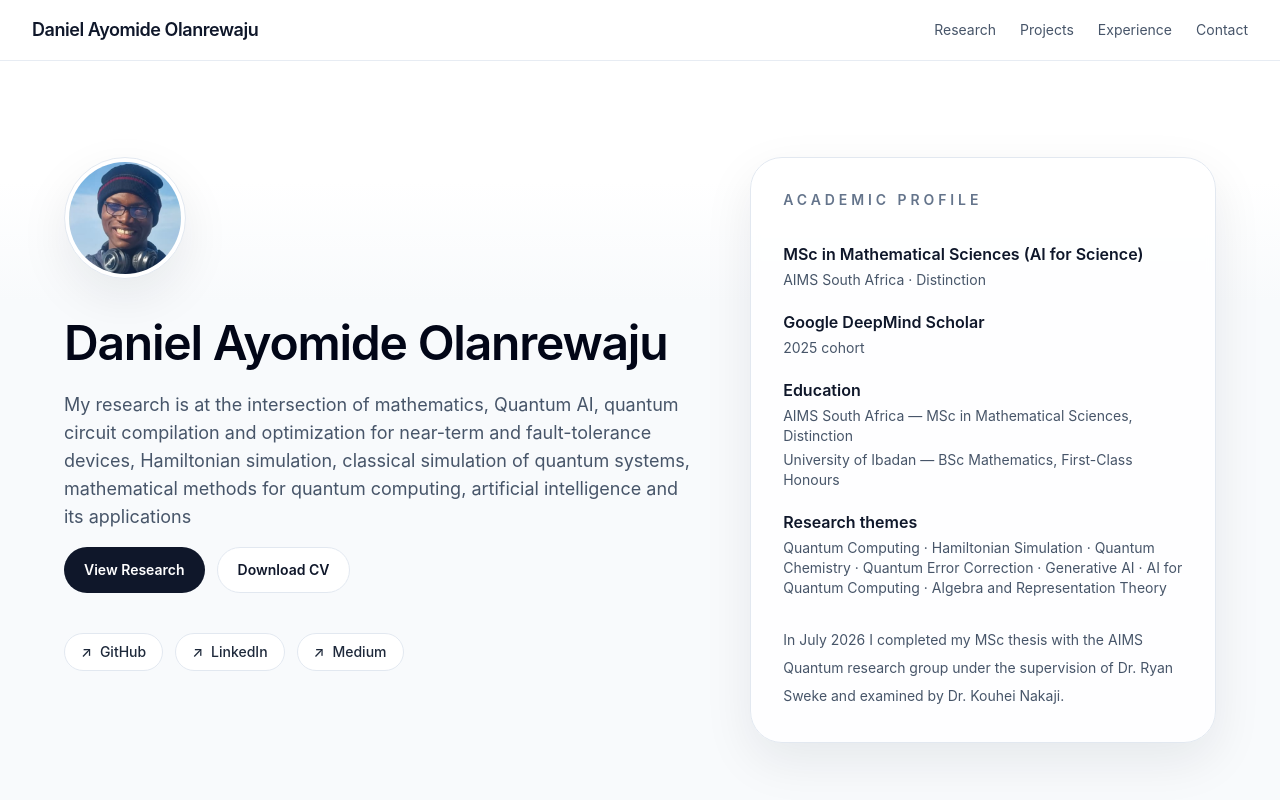
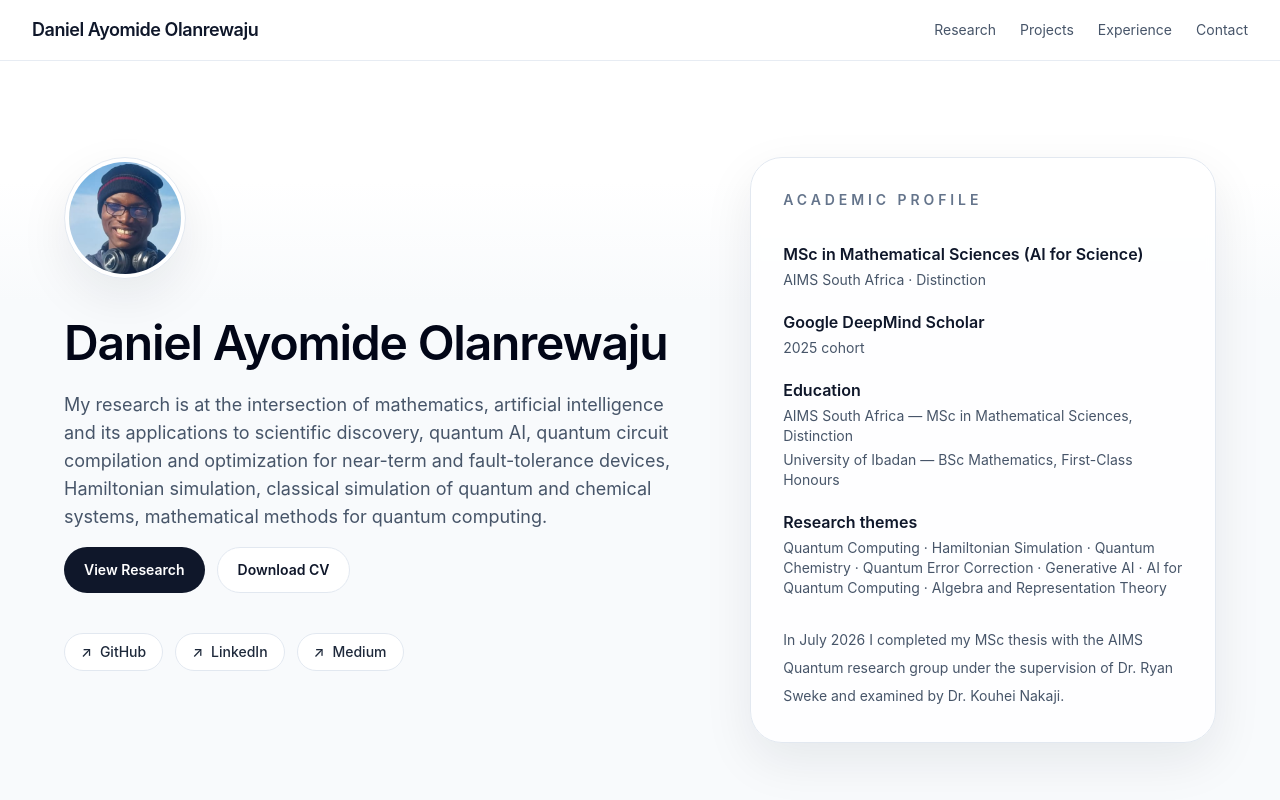
Before and after one commit to DanielAyomide-git/danielayomide-git.github.io, a React (Vite) app: page / in a window 1280 px wide. Shown: the top 800 px of the page. Built offline with nearby package versions, Linux system fonts and the light colour scheme; the HTML template or start-up script is replaced by a standard one.

Commit message:
updated about

```diff
--- a/src/App.tsx
+++ b/src/App.tsx
@@ -261,12 +261,13 @@ function App() {
                   </h1>
 
                   <p className="mt-6 mb-4 max-w-2xl text-base leading-8 text-slate-600 sm:text-lg">
-                    My research is at the intersection of mathematics, Quantum
-                    AI, quantum circuit compilation and optimization for
-                    near-term and fault-tolerance devices, Hamiltonian
-                    simulation, classical simulation of quantum systems,
-                    mathematical methods for quantum computing, artificial
-                    intelligence and its applications
+                    My research is at the intersection of mathematics,
+                    artificial intelligence and its applications to scientific
+                    discovery, quantum AI, quantum circuit compilation and
+                    optimization for near-term and fault-tolerance devices,
+                    Hamiltonian simulation, classical simulation of quantum and
+                    chemical systems, mathematical methods for quantum
+                    computing.
                   </p>
 
                   <div className="flex flex-wrap gap-3">
```
